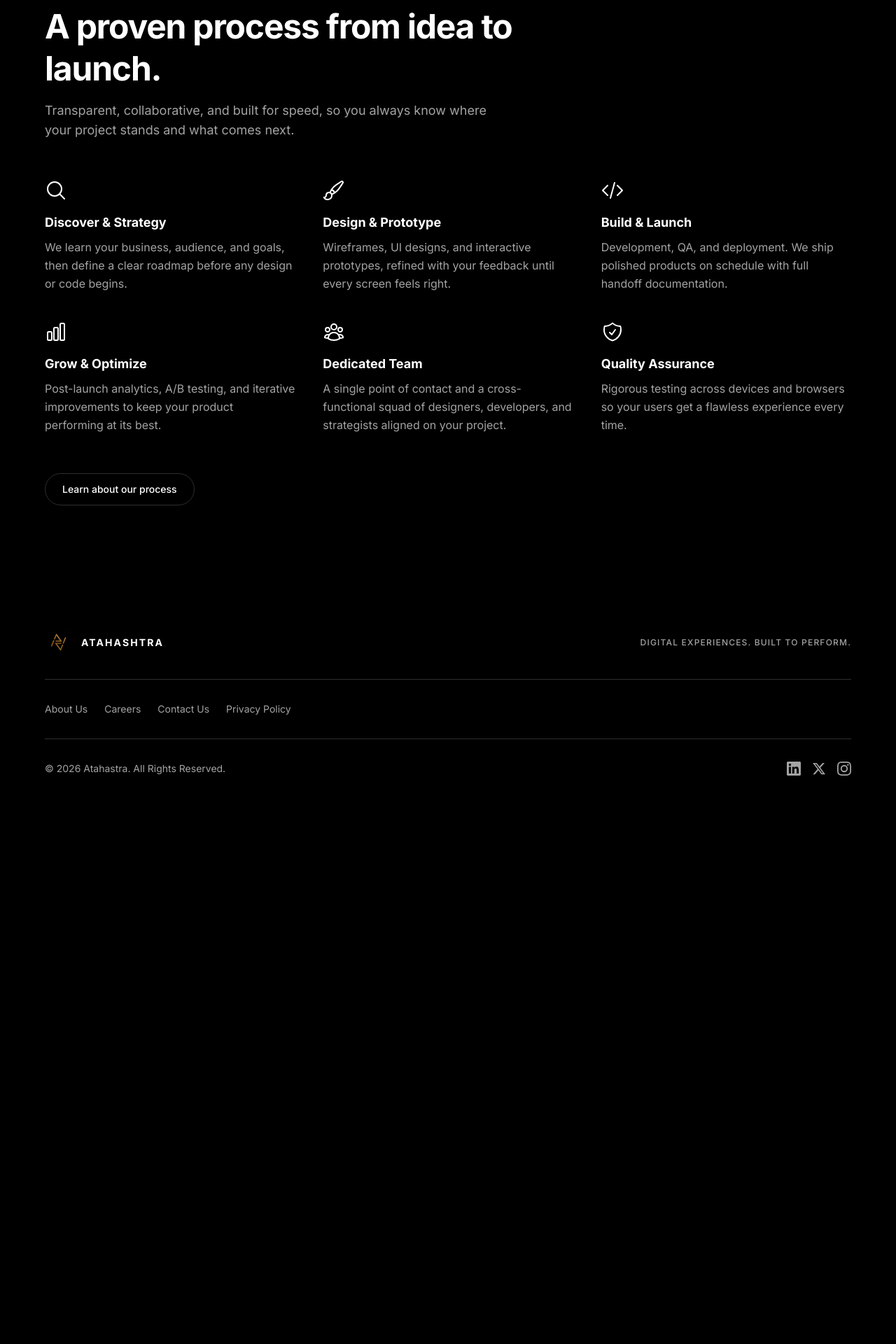
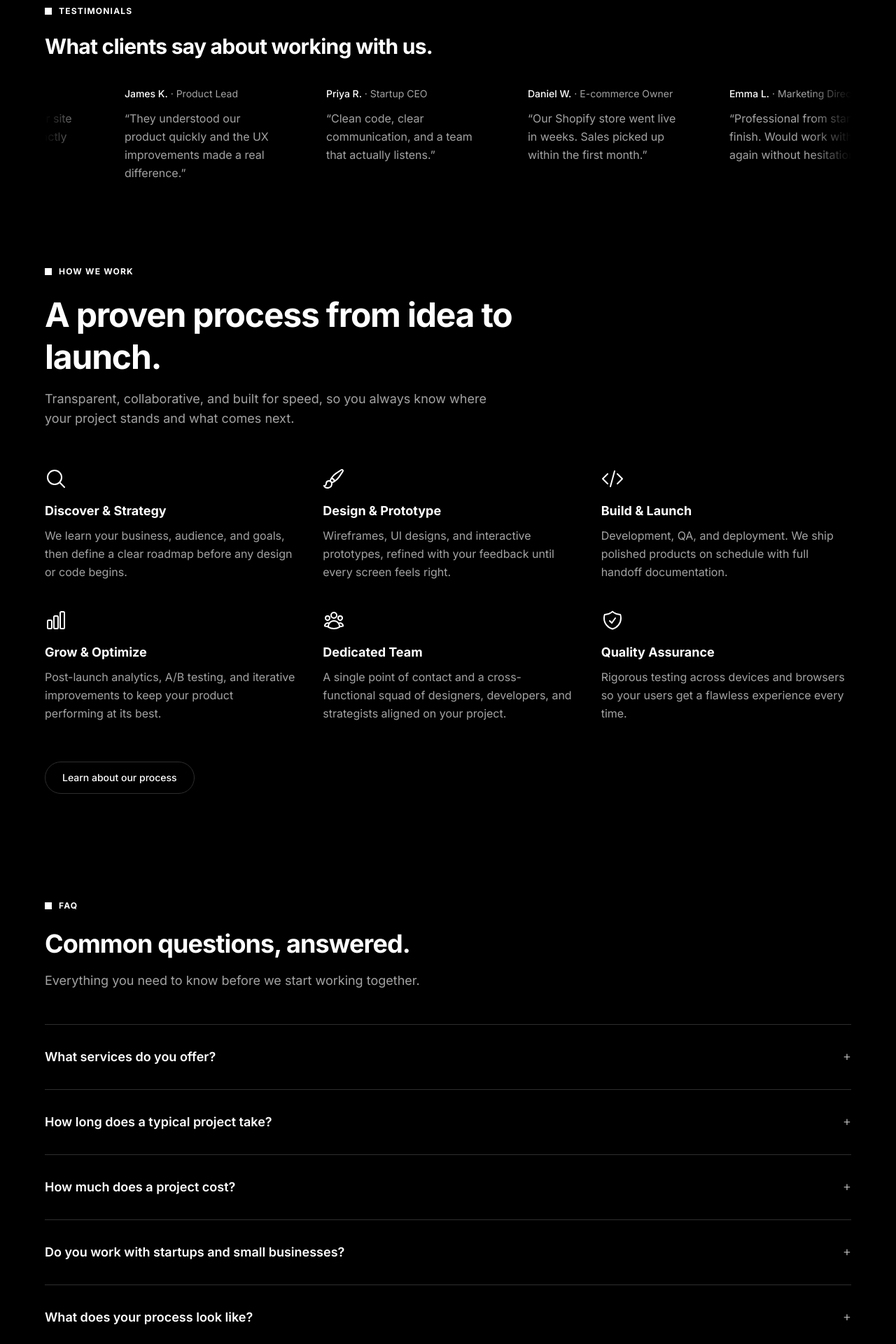
Before and after one commit to prathambhandari/atahastra-dev, a React (Vite) app: page / in a window 1280 px wide. Shown: the part 1920-3840 px from the top of the page at 70% size. Before the commit the page ends 3092 px from the top, so only its background shows below. Built offline with nearby package versions, Linux system fonts and the light colour scheme.

Commit message:
added faq and testimonials

```diff
--- /dev/null
+++ b/src/components/sections/FAQ.jsx
@@ -0,0 +1,56 @@
+import { useState } from 'react'
+import SectionLabel from '../ui/SectionLabel'
+import faqItems from '../../data/faq'
+
+function FaqItem({ question, answer, isOpen, onToggle }) {
+  return (
+    <div className="border-b border-border">
+      <button
+        type="button"
+        onClick={onToggle}
+        aria-expanded={isOpen}
+        className="flex w-full items-start justify-between gap-4 py-6 text-left md:py-8"
+      >
+        <span className="text-base font-semibold text-foreground md:text-lg">
+          {question}
+        </span>
+        <span className="mt-1 shrink-0 text-lg leading-none text-gray-muted">
+          {isOpen ? '−' : '+'}
+        </span>
+      </button>
+      {isOpen && (
+        <p className="pb-6 text-sm leading-relaxed text-gray-muted md:pb-8 md:text-base">
+          {answer}
+        </p>
+      )}
+    </div>
+  )
+}
+
+export default function FAQ() {
+  const [openIndex, setOpenIndex] = useState(null)
+
+  return (
+    <section id="faq" className="section-container pt-8 pb-20 md:pt-10 md:pb-28">
+      <SectionLabel>FAQ</SectionLabel>
+      <h2 className="max-w-2xl text-3xl font-bold leading-tight tracking-tight text-foreground md:text-4xl">
+        Common questions, answered.
+      </h2>
+      <p className="mt-4 max-w-xl text-base text-gray-muted md:text-lg">
+        Everything you need to know before we start working together.
+      </p>
+
+      <div className="mt-12 w-full border-t border-border">
+        {faqItems.map((item, index) => (
+          <FaqItem
+            key={item.question}
+            question={item.question}
+            answer={item.answer}
+            isOpen={openIndex === index}
+            onToggle={() => setOpenIndex(openIndex === index ? null : index)}
+          />
+        ))}
+      </div>
+    </section>
+  )
+}
--- /dev/null
+++ b/src/components/sections/Testimonials.jsx
@@ -0,0 +1,37 @@
+import SectionLabel from '../ui/SectionLabel'
+import testimonials from '../../data/testimonials'
+
+function TestimonialItem({ quote, name, role }) {
+  return (
+    <figure className="flex w-64 shrink-0 flex-col px-6 md:w-72 md:px-8">
+      <figcaption className="text-sm text-foreground">
+        <span className="font-medium">{name}</span>
+        <span className="text-gray-muted"> · {role}</span>
+      </figcaption>
+      <blockquote className="mt-3 text-sm leading-relaxed text-gray-muted md:text-base">
+        &ldquo;{quote}&rdquo;
+      </blockquote>
+    </figure>
+  )
+}
+
+export default function Testimonials() {
+  const items = [...testimonials, ...testimonials]
+
+  return (
+    <section className="section-container overflow-hidden py-16 md:py-20">
+      <SectionLabel>Testimonials</SectionLabel>
+      <h2 className="max-w-xl text-2xl font-bold tracking-tight text-foreground md:text-3xl">
+        What clients say about working with us.
+      </h2>
+
+      <div className="marquee-mask mt-10 overflow-hidden">
+        <div className="marquee-track flex w-max items-start">
+          {items.map((item, index) => (
+            <TestimonialItem key={`${item.name}-${index}`} {...item} />
+          ))}
+        </div>
+      </div>
+    </section>
+  )
+}
--- /dev/null
+++ b/src/data/faq.js
@@ -0,0 +1,34 @@
+const faqItems = [
+  {
+    question: 'What services do you offer?',
+    answer:
+      'We build websites, web apps, UI/UX design, mobile apps, and no-code solutions. We also work with WordPress and Shopify for sites and online stores.',
+  },
+  {
+    question: 'How long does a typical project take?',
+    answer:
+      'Timelines depend on scope. A landing page or no-code build can ship in days to a few weeks. Custom websites and apps usually take several weeks to a few months. We share a clear timeline before work begins.',
+  },
+  {
+    question: 'How much does a project cost?',
+    answer:
+      'Every project is scoped individually based on your goals, features, and timeline. Book a free call and we will put together a quote that fits your budget.',
+  },
+  {
+    question: 'Do you work with startups and small businesses?',
+    answer:
+      'Yes. We work with startups, growing brands, and small businesses that need a reliable team to design, build, and launch digital products without the overhead of a large agency.',
+  },
+  {
+    question: 'What does your process look like?',
+    answer:
+      'We start with discovery and strategy, move into design and prototyping, then build, test, and launch. You get regular updates and a single point of contact throughout.',
+  },
+  {
+    question: 'How do we get started?',
+    answer:
+      'Click Start a Project or book a call through our scheduling page. We will learn about your goals, answer your questions, and outline the next steps.',
+  },
+]
+
+export default faqItems
--- /dev/null
+++ b/src/data/testimonials.js
@@ -0,0 +1,34 @@
+const testimonials = [
+  {
+    quote:
+      'Atahastra delivered our site on time and it looks exactly how we imagined.',
+    name: 'Sarah M.',
+    role: 'Founder',
+  },
+  {
+    quote:
+      'They understood our product quickly and the UX improvements made a real difference.',
+    name: 'James K.',
+    role: 'Product Lead',
+  },
+  {
+    quote:
+      'Clean code, clear communication, and a team that actually listens.',
+    name: 'Priya R.',
+    role: 'Startup CEO',
+  },
+  {
+    quote:
+      'Our Shopify store went live in weeks. Sales picked up within the first month.',
+    name: 'Daniel W.',
+    role: 'E-commerce Owner',
+  },
+  {
+    quote:
+      'Professional from start to finish. Would work with them again without hesitation.',
+    name: 'Emma L.',
+    role: 'Marketing Director',
+  },
+]
+
+export default testimonials
--- a/src/index.css
+++ b/src/index.css
@@ -33,7 +33,7 @@
   }
 
   body {
-    @apply m-0 bg-page font-sans text-foreground antialiased;
+    @apply m-0 overflow-x-hidden bg-page font-sans text-foreground antialiased;
     font-family: var(--font-sans);
   }
 
@@ -43,8 +43,40 @@
   }
 }
 
+@keyframes marquee {
+  to {
+    transform: translateX(-50%);
+  }
+}
+
 @layer utilities {
   .section-container {
     @apply mx-auto w-full max-w-7xl px-6 md:px-10 lg:px-16;
   }
+
+  .marquee-track {
+    animation: marquee 45s linear infinite;
+  }
+
+  .marquee-track:hover {
+    animation-play-state: paused;
+  }
+
+  .marquee-mask {
+    width: 100%;
+    max-width: 100%;
+    mask-image: linear-gradient(
+      to right,
+      transparent,
+      black 5%,
+      black 95%,
+      transparent
+    );
+  }
+
+  @media (prefers-reduced-motion: reduce) {
+    .marquee-track {
+      animation: none;
+    }
+  }
 }
--- a/src/pages/Home.jsx
+++ b/src/pages/Home.jsx
@@ -1,13 +1,17 @@
 import WhatWeDo from '../components/sections/WhatWeDo'
 import Services from '../components/sections/Services'
+import Testimonials from '../components/sections/Testimonials'
 import Process from '../components/sections/Process'
+import FAQ from '../components/sections/FAQ'
 
 export default function Home() {
   return (
     <>
       <WhatWeDo />
       <Services />
+      <Testimonials />
       <Process />
+      <FAQ />
     </>
   )
 }
```
